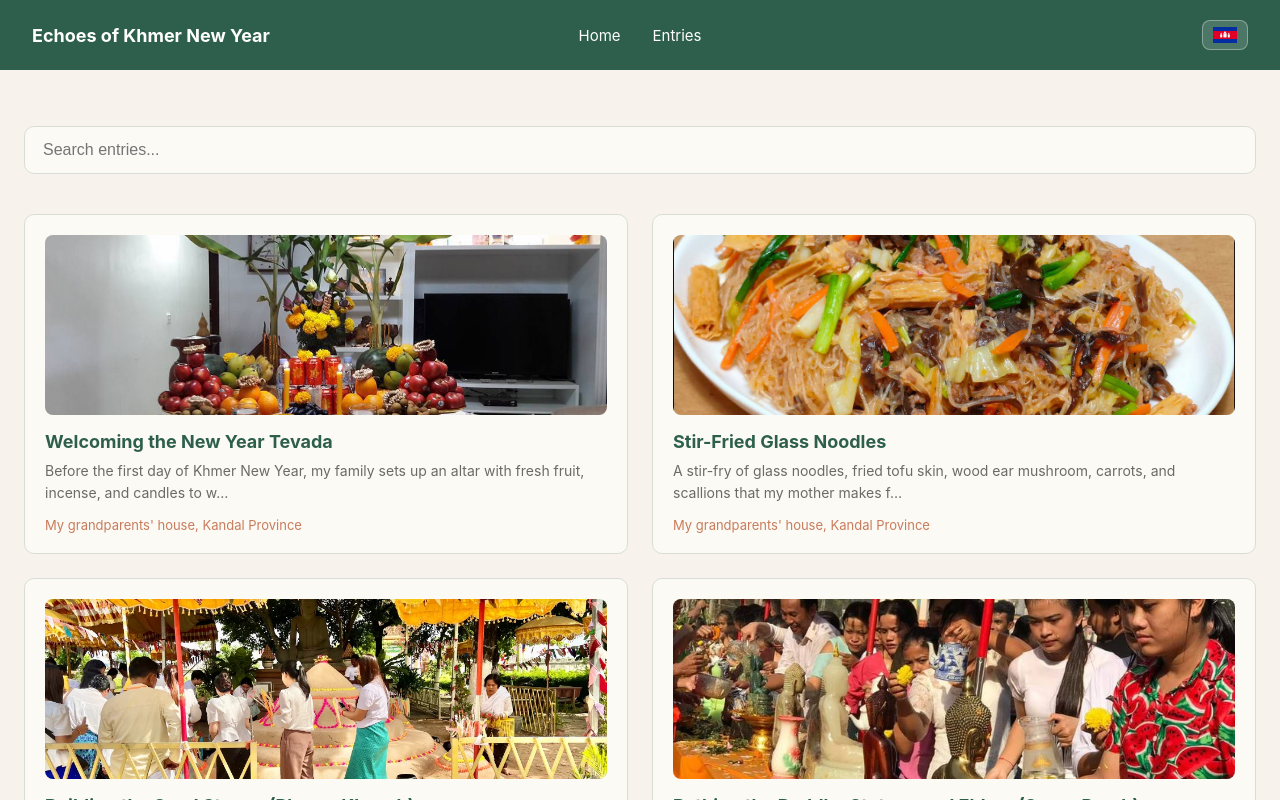
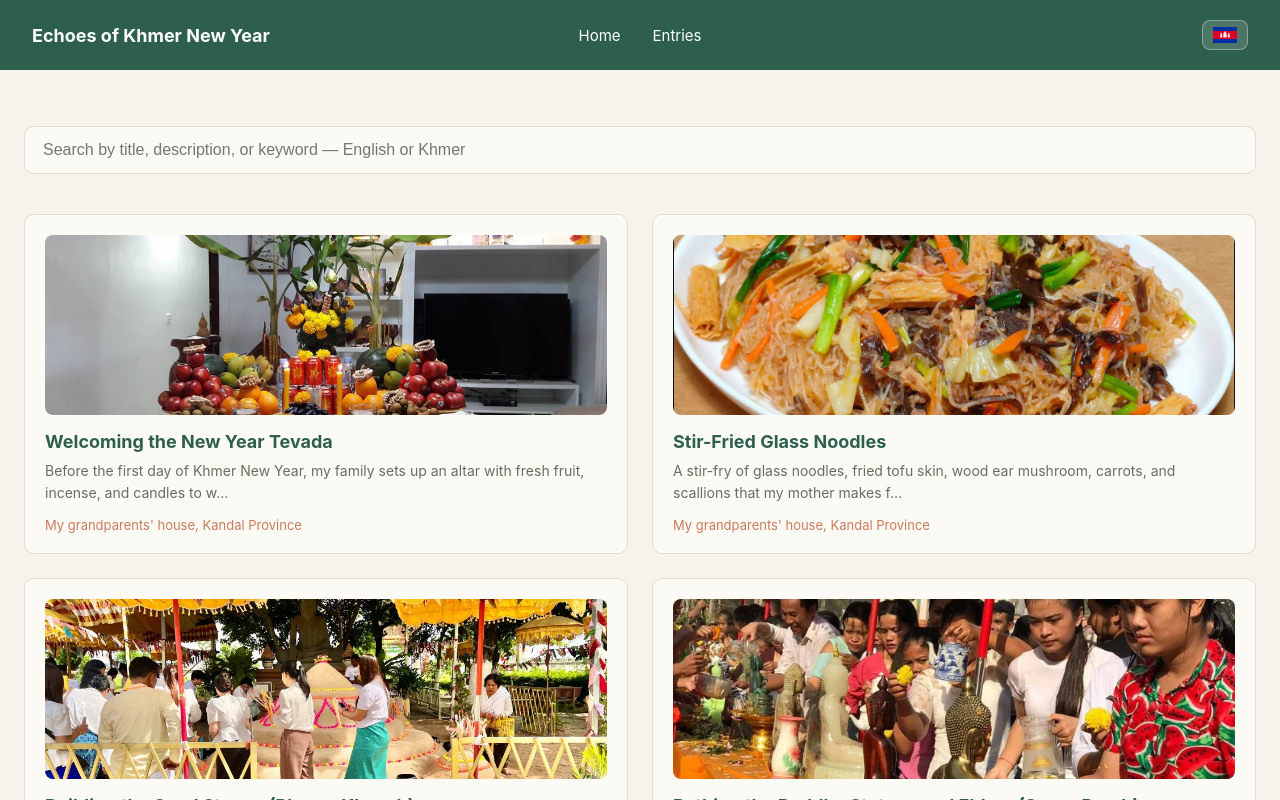
Before and after one commit to chheavkimheng/my-hometown-archive, a Next.js app: page /entries in a window 1280 px wide. Shown: the top 800 px of the page. Built offline with nearby package versions, Linux system fonts and the light colour scheme.

Commit message:
feat: more descriptive search placeholder, both languages [AI-assisted]

```diff
--- a/data/translations.js
+++ b/data/translations.js
@@ -17,7 +17,7 @@ const translations = {
     ui: {
       nav_home: "Home",
       nav_entries: "Entries",
-      search_placeholder: "Search entries...",
+      search_placeholder: "Search by title, description, or keyword — English or Khmer",
       no_results: "No entries match your search.",
       back_to_entries: "Back to entries",
       curated_by: "Curated by",
@@ -96,7 +96,7 @@ const translations = {
     ui: {
       nav_home: "ទំព័រដើម",
       nav_entries: "ធាតុទាំងអស់",
-      search_placeholder: "ស្វែងរកធាតុ...",
+      search_placeholder: "ស្វែងរកតាមចំណងជើង ខ្លឹមសារ ឬពាក្យគន្លឹះ ជាភាសាខ្មែរ ឬអង់គ្លេស",
       no_results: "រកមិនឃើញធាតុណាដែលត្រូវនឹងការស្វែងរករបស់អ្នកទេ។",
       back_to_entries: "ត្រឡប់ទៅធាតុទាំងអស់",
       curated_by: "រៀបចំដោយ",
```
